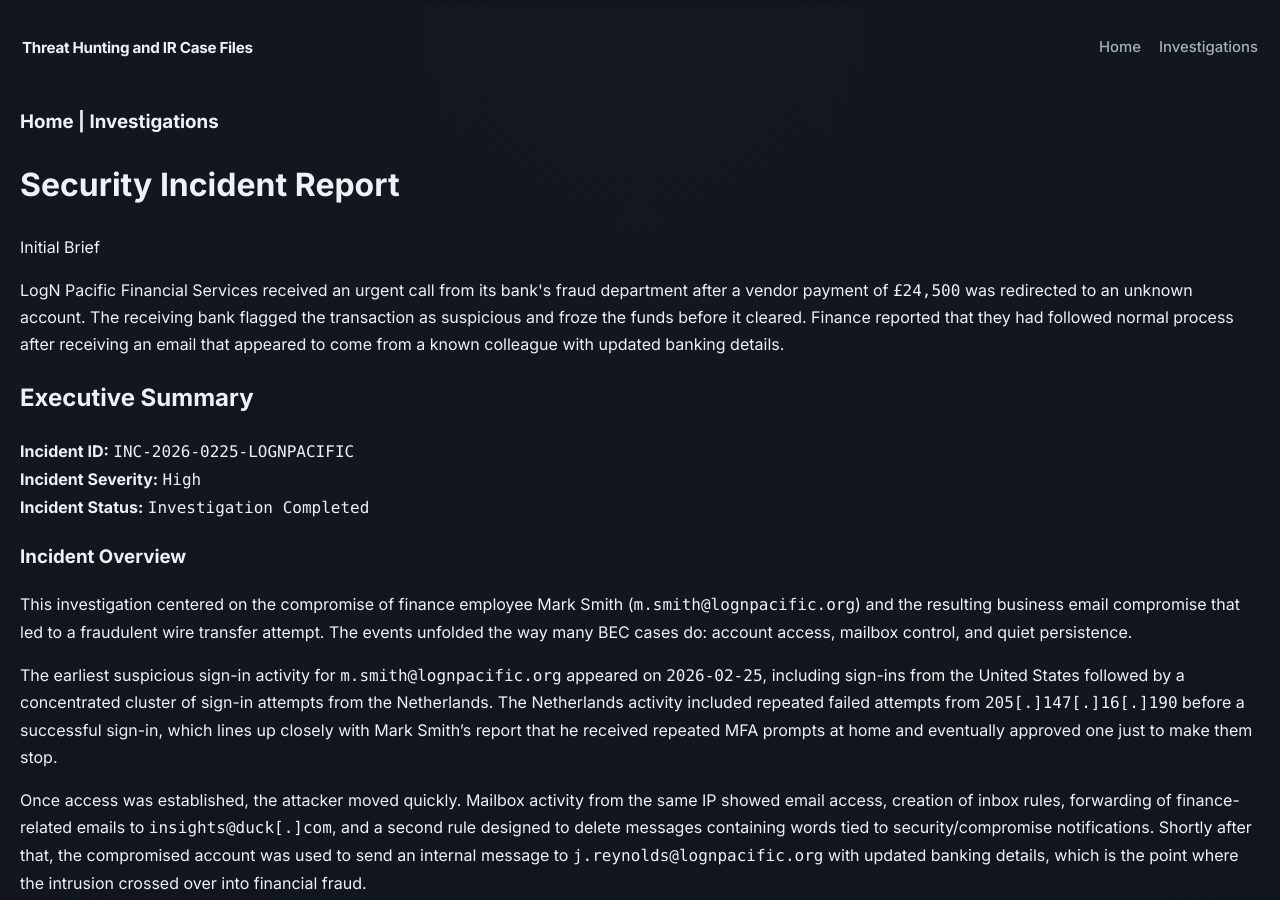
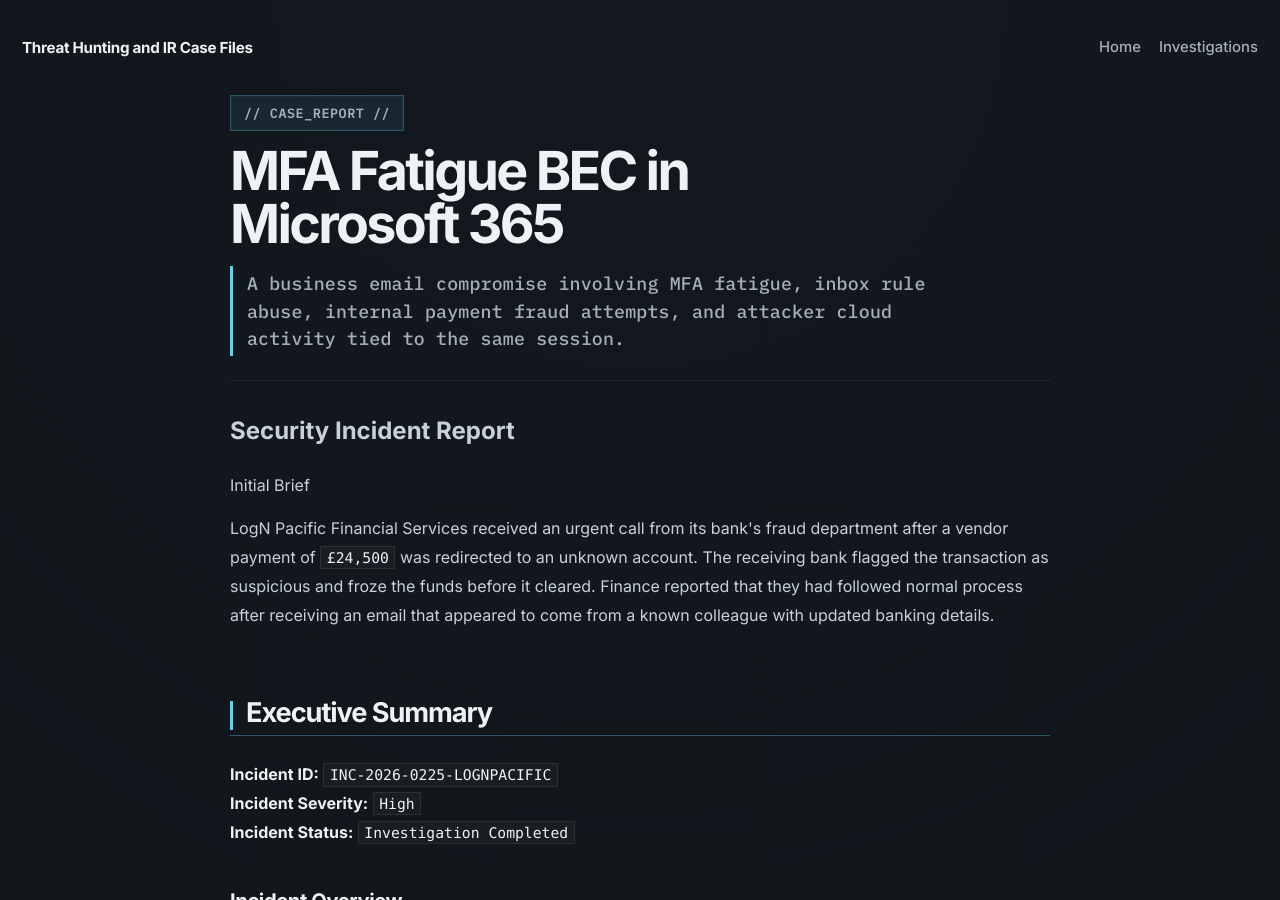
Before and after one commit to j-manli/j-manli.github.io, a Jekyll site: the page built from investigations/mfa-fatigue-bec-m365.md, in a window 1280 px wide and 900 px high. Built offline with Jekyll 4.4.1, drawn with Linux system fonts in a browser that asks for light colours; our own code applies the rules of GitHub Pages for plain Markdown files.

Commit message:
Update mfa-fatigue-bec-m365.md

```diff
--- a/investigations/mfa-fatigue-bec-m365.md
+++ b/investigations/mfa-fatigue-bec-m365.md
@@ -1,8 +1,9 @@
 ---
 title: "MFA Fatigue BEC in Microsoft 365"
+layout: investigation
 permalink: /investigations/mfa-fatigue-bec-m365/
+summary: "A business email compromise involving MFA fatigue, inbox rule abuse, internal payment fraud attempts, and attacker cloud activity tied to the same session."
 ---
-### [Home](/) | [Investigations](/investigations/)
 
 # Security Incident Report
 
```
